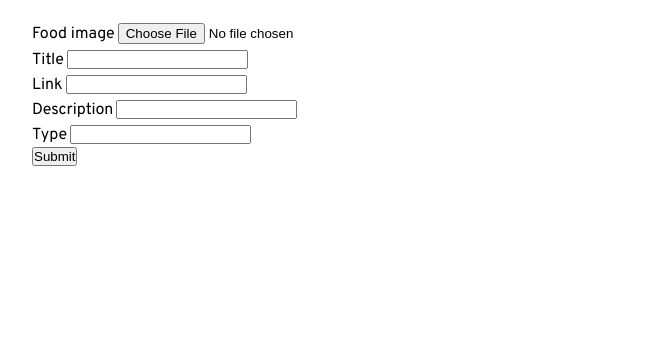
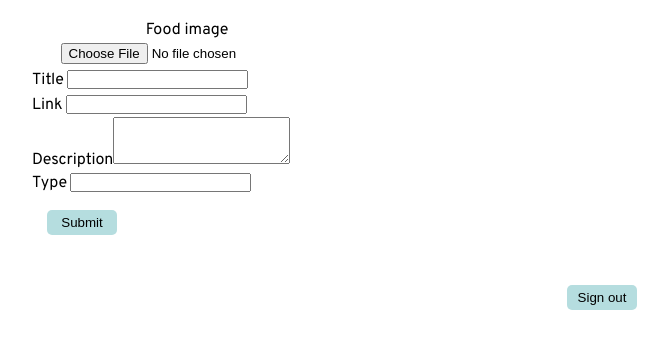
Before and after one commit to Sara-Borgstrom/foodbabefrontend, a React (Create React App) app: page /admin in a window 1280 px wide. Shown: the top 348 px of the page, without its empty margins (38-706 px from the left). Built offline with nearby package versions, Linux system fonts and the light colour scheme; no server answers.

Commit message:
new update

```diff
--- a/src/Components/Admin.jsx
+++ b/src/Components/Admin.jsx
@@ -1,14 +1,15 @@
-import React, { useState, useRef } from 'react'
+import React, { useState, useEffect, useRef } from 'react'
 import './Styling/admin.css'
 
-const API_URL = 'http://localhost:8080/foods'
+const URL = 'http://localhost:8080/foods'
 
-export const Admin = () => {
+export const Admin = ({onClick}) => {
   const fileInput = useRef()
   const [title, setTitle] = useState('')
   const [link, setLink] = useState('')
   const [description, setDescripion] = useState('')
   const [type, setType] = useState('')
+  const accessToken = window.localStorage.getItem('accessToken')
 
   const handleFormSubmit = (e)=> {
     e.preventDefault();
@@ -19,13 +20,28 @@ export const Admin = () => {
     formData.append('description', description)
     formData.append('type', type)
 
-    fetch(API_URL, { method: 'POST', body: formData })
+    fetch(URL, { method: 'POST', body: formData })
       .then((res) => res.json())
       .then((json) => {
         console.log(json)
       })
   }
+  useEffect(() => {
+    const fetchUserData = () => {
+      const URL= `https://project-auth-app.herokuapp.com/users/current`
+      return fetch(URL, {
+        method: 'GET',
+        headers: {'Authorization': accessToken}
+      })
+        .then(res => res.json())
+        .catch(err => {
+          console.log('error', err)
+        })
+    }
+    fetchUserData()
+  })
   return (
+    <>
       <form onSubmit={handleFormSubmit} className='admin-form'>
         <label>
         Food image
@@ -39,17 +55,19 @@ export const Admin = () => {
         Link
           <input type="text" value={link} onChange={(e) => setLink(e.target.value)} />
         </label>
-      <label>
+        <label cla>
        Description
-        <input type="textarea" value={description} onChange={(e) => setDescripion(e.target.value)} />
+          <textarea rows='3' type="text" value={description} onChange={(e) => setDescripion(e.target.value)} />
         </label>
         <label>
         Type
           <input type="text" value={type} onChange={(e) => setType(e.target.value)} />
         </label>
-      <button type="submit">
+        <button type="submit" className='submit-button'>
         Submit
         </button>
       </form>
+      <button type='button' className='button-signout' onClick={onClick}>Sign out </button>
+    </>
   )
 }
--- a/src/Components/Styling/admin.css
+++ b/src/Components/Styling/admin.css
@@ -5,8 +5,34 @@
     justify-content: baseline;
     margin-left: 50px;
     padding: 20px;
+    width: 350px;
+  }
+
+  .description-box {
+    display: flex;
+    flex-direction: row;
   }
 
   input {
     margin: 3px;
   }
+
+  .submit-button {
+    padding: 5px;
+    margin: 6px;
+    border: none;
+    border-radius: 5px;
+    background-color: #b5dddf;
+    width: 70px;
+    margin: 15px;
+  }
+
+  .button-signout {
+    padding: 5px;
+    margin: 6px;
+    border: none;
+    border-radius: 5px;
+    background-color: #b5dddf;
+    width: 70px;
+    margin: 15px;
+  }
--- a/src/Components/Styling/blog.css
+++ b/src/Components/Styling/blog.css
@@ -7,3 +7,9 @@
   width: 70px;
   margin: 15px;
 }
+
+@media (max-width: 650px) {
+  .signin-button {
+    display: none;
+  }
+}
--- a/src/Components/Styling/header.css
+++ b/src/Components/Styling/header.css
@@ -46,7 +46,7 @@ h1 {
   margin: 5px;
 }
 
-@media screen and (max-width: 650px) {
+@media (max-width: 650px) {
   header {
     overflow-x: hidden;
     position: relative;
```
Lines whose indentation alone changed are shown as unchanged.
